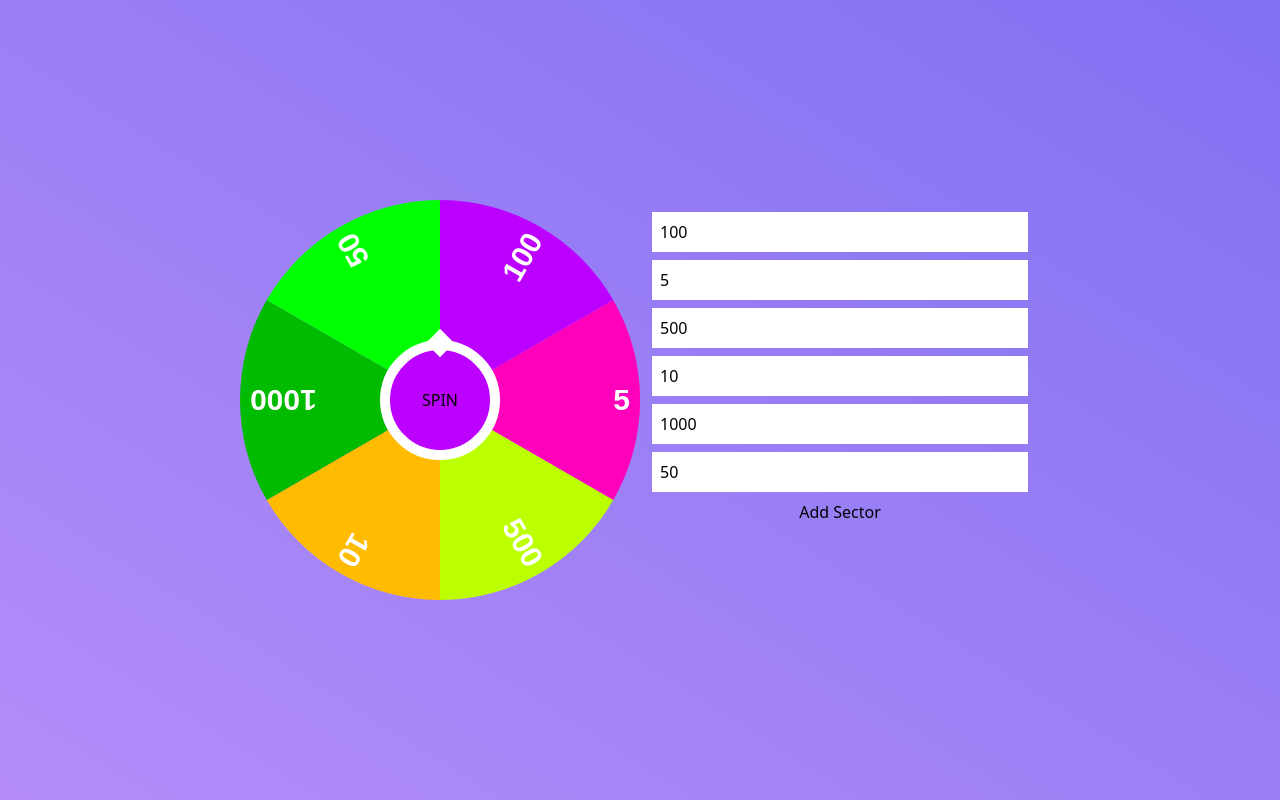
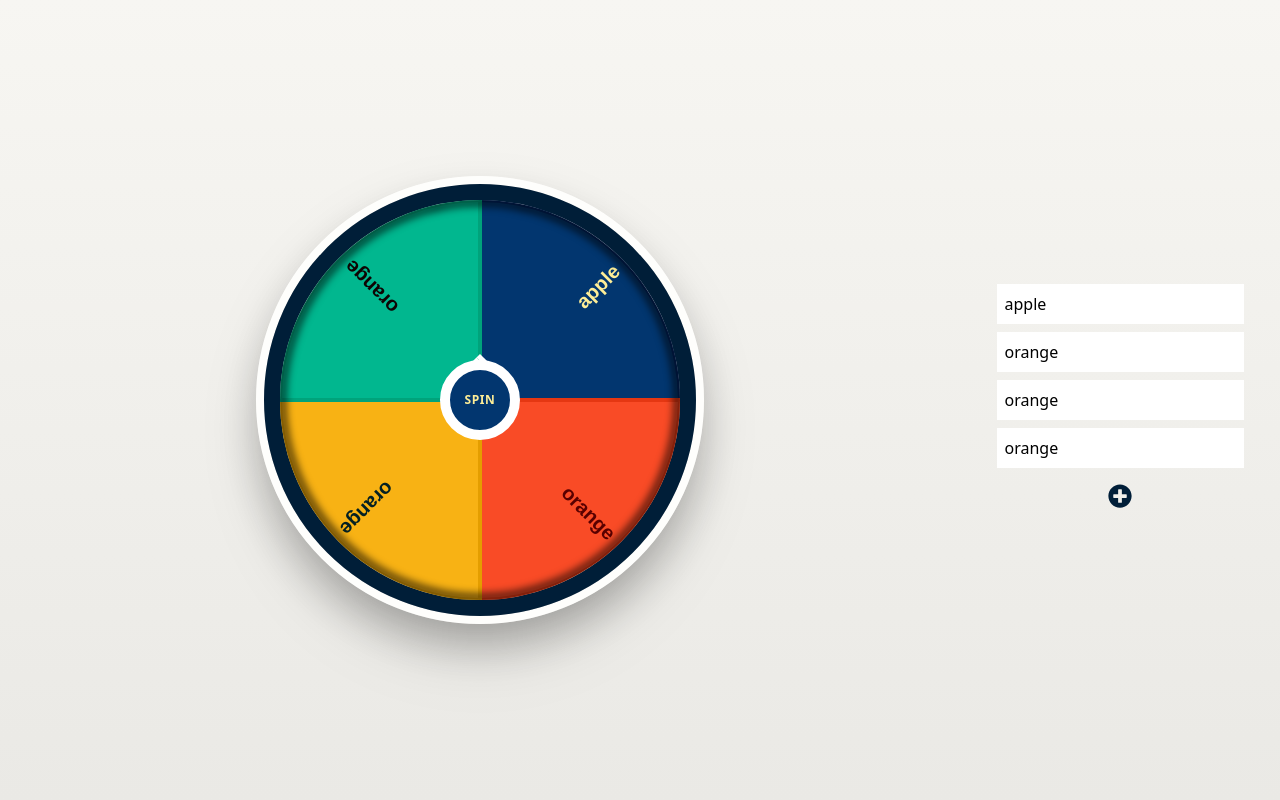
Before and after one commit to birkaany/spintolearn, a Next.js app: page / in a window 1280 px wide. Built offline with nearby package versions, Linux system fonts and the light colour scheme.

Commit message:
feat: add color palette

```diff
--- a/package.json
+++ b/package.json
@@ -15,7 +15,8 @@
     "next": "14.2.11",
     "react": "^18",
     "react-chartjs-2": "^5.2.0",
-    "react-dom": "^18"
+    "react-dom": "^18",
+    "react-icons": "^5.3.0"
   },
   "devDependencies": {
     "@types/node": "^20",
--- a/src/app/components/SpinWheel.tsx
+++ b/src/app/components/SpinWheel.tsx
@@ -1,5 +1,6 @@
 "use client";
 
+import { COLORS } from "@/constants/colors";
 import clsx from "clsx";
 import { useEffect, useRef, useState } from "react";
 
@@ -9,14 +10,32 @@ export const SpinWheel = ({ sectors }: { sectors: any }) => {
   const [isAccelerating, setIsAccelerating] = useState(false);
   const [winner, setWinner] = useState(0);
 
-  // const sectors = [
-  //   { color: "#b0f", label: "100" },
-  //   { color: "#f0b", label: "5" },
-  //   { color: "#bf0", label: "500" },
-  //   { color: "#fb0", label: "10" },
-  //   { color: "#0b0", label: "1000" },
-  //   { color: "#0f0", label: "50" },
-  // ];
+  const darkenColor = (color: string, amount: number) => {
+    let usePound = false;
+    if (color[0] === "#") {
+      color = color.slice(1);
+      usePound = true;
+    }
+
+    const num = parseInt(color, 16);
+    let r = (num >> 16) + amount;
+    let g = ((num >> 8) & 0x00ff) + amount;
+    let b = (num & 0x0000ff) + amount;
+
+    if (r > 255) r = 255;
+    else if (r < 0) r = 0;
+
+    if (g > 255) g = 255;
+    else if (g < 0) g = 0;
+
+    if (b > 255) b = 255;
+    else if (b < 0) b = 0;
+
+    return (
+      (usePound ? "#" : "") +
+      ((r << 16) | (g << 8) | b).toString(16).padStart(6, "0")
+    );
+  };
 
   const rand = (m: number, M: number) => Math.random() * (M - m) + m;
   const tot = sectors?.length;
@@ -40,20 +59,27 @@ export const SpinWheel = ({ sectors }: { sectors: any }) => {
     i: number
   ) => {
     const ang = arc * i;
+
     ctx.save();
     // COLOR
     ctx.beginPath();
-    ctx.fillStyle = sector.color;
+    ctx.fillStyle = COLORS[i % 5]?.bg || "#000";
     ctx.moveTo(rad, rad);
     ctx.arc(rad, rad, rad, ang, ang + arc);
     ctx.lineTo(rad, rad);
     ctx.fill();
+
+    // STROKE
+    ctx.strokeStyle = darkenColor(COLORS[i % 4]?.bg || "#000", -20);
+    ctx.lineWidth = 4;
+    ctx.stroke();
+
     // TEXT
     ctx.translate(rad, rad);
     ctx.rotate(ang + arc / 2);
     ctx.textAlign = "right";
-    ctx.fillStyle = "#fff";
-    ctx.font = "bold 30px sans-serif";
+    ctx.fillStyle = COLORS[i % 4]?.text || "#fff";
+    ctx.font = "bold 1.25rem sans-serif ";
     ctx.fillText(sector.label, rad - 10, 10);
     ctx.restore();
   };
@@ -100,7 +126,7 @@ export const SpinWheel = ({ sectors }: { sectors: any }) => {
       ctx.canvas.height = dia;
       sectors.forEach((sector: any, i: number) => drawSector(ctx, sector, i));
     }
-  }, [sectors.length]);
+  }, [sectors]);
 
   useEffect(() => {
     const intervalId = setInterval(frame, 1000 / 60);
@@ -119,7 +145,10 @@ export const SpinWheel = ({ sectors }: { sectors: any }) => {
   };
 
   return (
-    <div className="inline-flex relative overflow-hidden">
+    <div className="rounded-full border-[8px] border-[#fefefc] drop-shadow-2xl shadow-2xl ">
+      <div className="inline-flex relative overflow-hidden border-[16px] border-[#001e38] rounded-full">
+        <div className="bg-transparent z-20 absolute top-0 left-0 w-full h-full border-[5px] blur-sm rounded-full border-black"></div>
+
         <canvas
           className="block"
           id="wheel"
@@ -127,20 +156,26 @@ export const SpinWheel = ({ sectors }: { sectors: any }) => {
           height={dia}
           ref={wheelRef}
         ></canvas>
-      <div
+        <button
           style={{
-          backgroundColor: sectors[getIndex()].color,
+            backgroundColor: COLORS[getIndex() % 4]?.bg || "#000",
+            color: COLORS[getIndex() % 4]?.text || "#fff",
             borderColor: "#fff",
             borderStyle: "solid",
             borderWidth: "10px",
             borderRadius: "50%",
           }}
           className={clsx(
-          'cursor-pointer flex justify-center items-center absolute top-1/2 left-1/2 transform -translate-x-1/2 -translate-y-1/2 w-[30%] h-[30%] bg-white text-black rounded-[50%] transition-[transform_0.5s] after:content-[""] after:absolute after:top-[-17px] after:border-[10px] after:border-[#fff] after:border-t-[0] after:border-b-[0] after:border-l-[10px] after:border-r-[10px] after:w-[20px] after:h-[20px] after:rotate-[-45deg]'
+            'cursor-pointer z-50 flex justify-center font-bold items-center absolute top-1/2 left-1/2 transform -translate-x-1/2 -translate-y-1/2 size-[20%] bg-white text-black rounded-[50%] transition-[transform_0.5s] after:content-[""] after:absolute after:top-[-14px] after:border-[10px] after:border-[#fff] after:border-t-[0] after:border-b-[0] after:border-l-[5px] after:border-r-[5px] after:w-[10px] after:h-[10px] after:rotate-[-45deg] uppercase tracking-wider text-xs',
+            {
+              "size-[10%] after:border-l-[5px] after:border-r-[5px] after:w-[10px] after:h-[10px] after:top-[-13px] transition-[transform_2s]":
+                isSpinning,
+            }
           )}
           onClick={handleSpin}
         >
-        SPIN
+          {isSpinning ? "" : "Spin"}
+        </button>
       </div>
     </div>
   );
--- a/src/app/components/WordsList.tsx
+++ b/src/app/components/WordsList.tsx
@@ -1,33 +1,48 @@
 "use client";
-
-import { useState } from "react";
+import { FaPlusCircle } from "react-icons/fa";
+import { RxCrossCircled } from "react-icons/rx";
 
 export const WordsList = ({
   sectors,
   setSectors,
 }: {
-  sectors: { color: string; label: string }[];
-  setSectors: React.Dispatch<
-    React.SetStateAction<{ color: string; label: string }[]>
-  >;
+  sectors: { label: string }[];
+  setSectors: React.Dispatch<React.SetStateAction<{ label: string }[]>>;
 }) => {
   return (
     <div className="flex flex-col gap-2 m-3">
       {sectors.map((sector, i) => (
+        <div className="relative group" key={i}>
           <input
             className="p-2"
-          key={i}
             type="text"
             defaultValue={sector.label}
+            onChange={(e) => {
+              const newSectors = [...sectors];
+              newSectors[i].label = e.target.value;
+              setSectors(newSectors);
+            }}
           />
+          <RxCrossCircled
+            size={24}
+            color="#001e38"
+            className="absolute right-2 top-1/2 -translate-y-1/2 group-hover:block hidden cursor-pointer"
+            onClick={() => {
+              const newSectors = [...sectors];
+              newSectors.splice(i, 1);
+              setSectors(newSectors);
+            }}
+          />
+        </div>
       ))}
+      {sectors.length <= 10 && (
         <button
-        onClick={() =>
-          setSectors([...sectors, { color: "#b0f", label: "100" }])
-        }
+          className="p-2 w-full flex items-center justify-center"
+          onClick={() => setSectors([...sectors, { label: "100" }])}
         >
-        Add Sector
+          <FaPlusCircle size={24} color="#001e38" />
         </button>
+      )}
     </div>
   );
 };
--- a/src/app/globals.css
+++ b/src/app/globals.css
@@ -3,7 +3,7 @@
 @tailwind utilities;
 
 :root {
-  --background: linear-gradient(to bottom left, #8170f2, #b48df9);
+  --background: linear-gradient(to bottom, #f7f6f2, #eae9e5);
   --sliceGrad: linear-gradient(to bottom left, #4dd2ff, #2474ff);
 }
 
--- a/src/app/page.tsx
+++ b/src/app/page.tsx
@@ -5,19 +5,21 @@ import { WordsList } from "./components/WordsList";
 
 export default function Home() {
   const [sectors, setSectors] = useState([
-    { color: "#b0f", label: "100" },
-    { color: "#f0b", label: "5" },
-    { color: "#bf0", label: "500" },
-    { color: "#fb0", label: "10" },
-    { color: "#0b0", label: "1000" },
-    { color: "#0f0", label: "50" },
+    { label: "apple" },
+    { label: "orange" },
+    { label: "orange" },
+    { label: "orange" },
   ]);
-  console.log(sectors);
+
   return (
     <div className="h-screen flex items-center justify-center">
-      <div className="grid grid-cols-2">
-        <SpinWheel sectors={sectors} />
-        <WordsList sectors={sectors} setSectors={setSectors} />
+      <div className="grid grid-cols-[3fr_1fr] container w-full items-center justify-center ">
+        <div className="flex items-center justify-center">
+          <SpinWheel sectors={sectors} />
+        </div>
+        <div className="flex justify-center items-center">
+          <WordsList sectors={sectors} setSectors={setSectors} />
+        </div>
       </div>
     </div>
   );
--- /dev/null
+++ b/src/constants/colors.ts
@@ -0,0 +1,18 @@
+export const COLORS = [
+  {
+    bg: "#02366f",
+    text: "#feee97",
+  },
+  {
+    bg: "#f94b26",
+    text: "#590000",
+  },
+  {
+    bg: "#f8b214",
+    text: "#042023",
+  },
+  {
+    bg: "#01b78f",
+    text: "#0e0403",
+  },
+];
--- a/tailwind.config.ts
+++ b/tailwind.config.ts
@@ -11,10 +11,6 @@ const config: Config = {
       colors: {
         background: "var(--background)",
         foreground: "var(--foreground)",
-        "purple-300": "#8170F2",
-        "purple-200": "#B48DF9",
-        "blue-300": "#4DD2FF",
-        "blue-200": "#2474FF",
       },
     },
   },
```
Also changed, not shown: 2 other files (tests, documents, lock files or other folders). Lines whose indentation alone changed are shown as unchanged.
